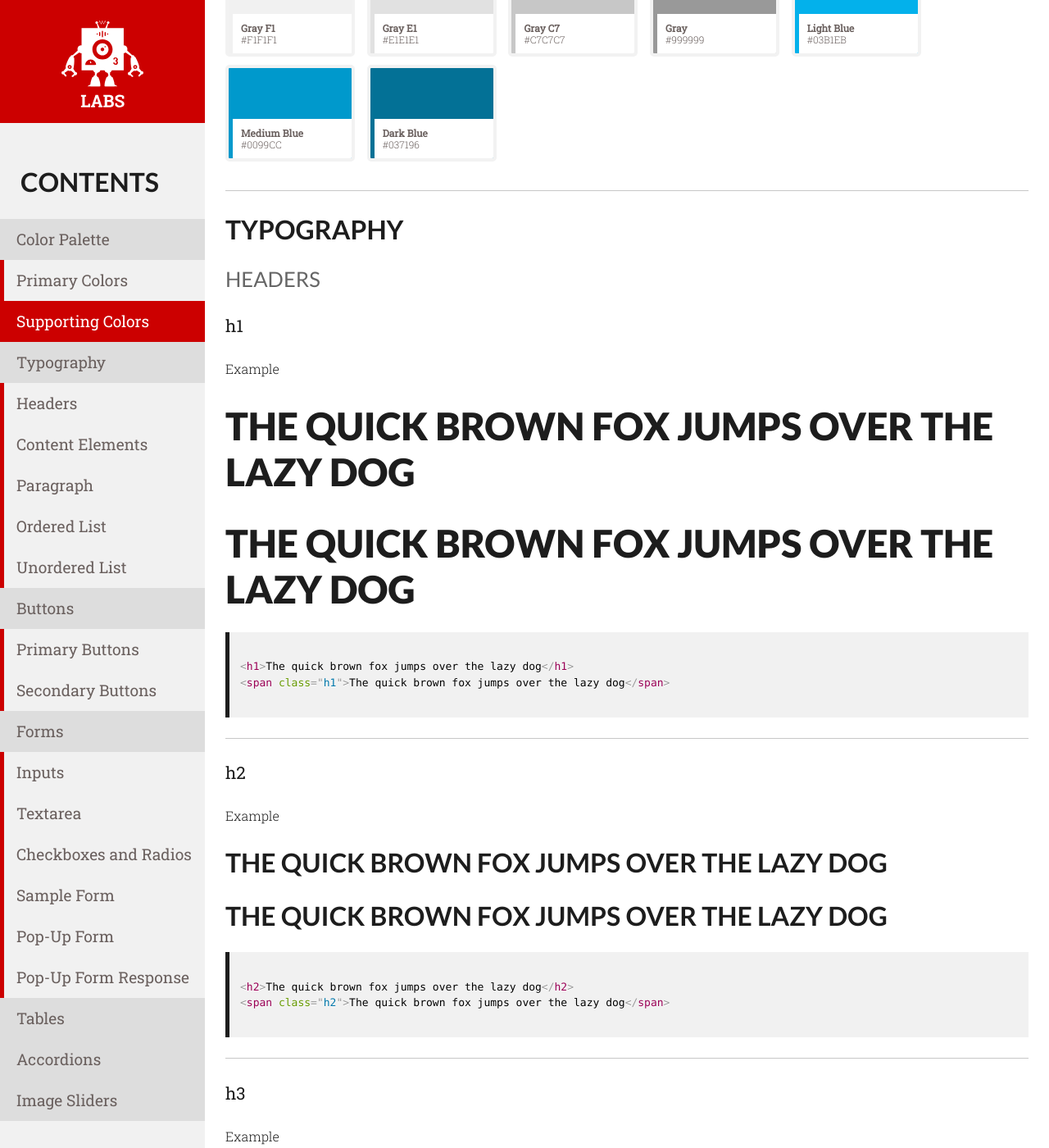
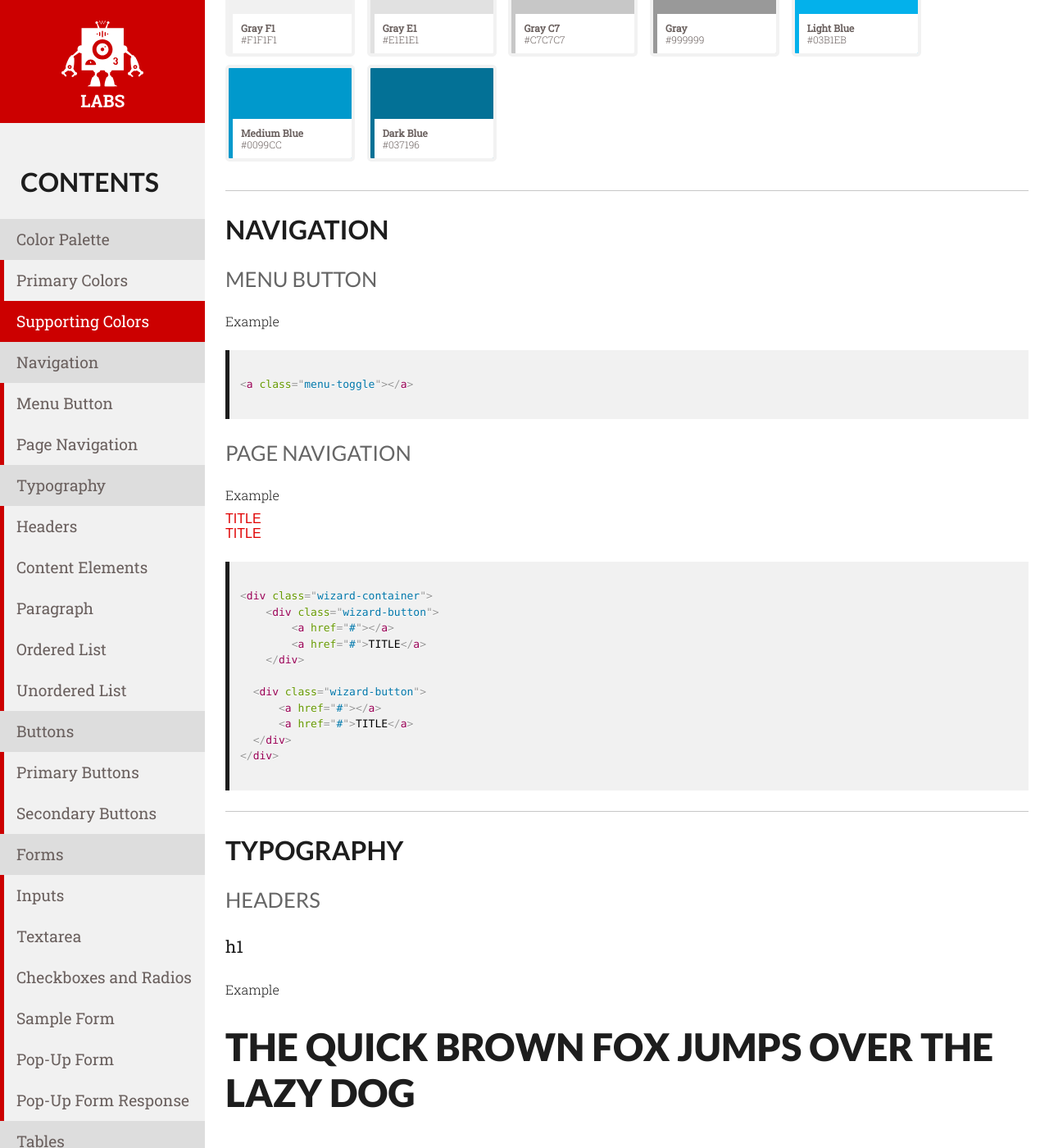
Before and after one commit to o3world/o3world-labs-style-guide, a Jekyll site: the page built from styleguide.html, in a window 1280 px wide and 1400 px high, scrolled down 901 px. Shown: the whole window at 82% size. Built offline with Jekyll 4.4.1, drawn with Linux system fonts in a browser that asks for light colours.

Commit message:
add mobile styles and navigation section

```diff
--- a/_includes/components.html
+++ b/_includes/components.html
@@ -1,4 +1,8 @@
 {% include colors.html %}
+
+<hr />
+
+{% include navigation.html %}
 
 <hr />
 
--- /dev/null
+++ b/_includes/navigation.html
@@ -0,0 +1,29 @@
+<section id="navigation" data-content-region="true">
+    <h2>Navigation</h2>
+
+    <article id="menu-button" data-content-region="true">
+          <h3 class="section-title">Menu Button</h3>
+
+        <div data-xrayhtml>
+            <a class="menu-toggle"></a>
+        </div>
+    </article>
+
+    <article id="page-navigation" data-content-region="true">
+        <h3 class="section-title">Page Navigation</h3>
+
+        <div data-xrayhtml>
+            <div class="wizard-container">
+                <div class="wizard-button">
+                    <a href="#"></a>
+                    <a href="#">TITLE</a>
+              	</div>
+
+              <div class="wizard-button">
+                  <a href="#"></a>
+                  <a href="#">TITLE</a>
+              </div>
+            </div>
+        </div>
+    </article>
+</section>
--- a/_includes/sidebar.html
+++ b/_includes/sidebar.html
@@ -1,3 +1,4 @@
+<a href="#" class="menu-close"></a>
 <div class="fixed-panel">
   	<a href="/" class="logo">
         <img src="../src/svg/o3labs-bot.svg" />
@@ -12,6 +13,12 @@
             			<li><a href="#color-palette-supporting" title="Supporting Color Palette">Supporting Colors</a></li>
           			</ul>
         		</li>
+            <li><a href="#navigation" title="Color Palette">Navigation</a>
+                <ul class="list-unstyled">
+                  <li><a href="#menu-button" title="Headers">Menu Button</a></li>
+                  <li><a href="#page-navigation" title="Headers">Page Navigation</a></li>
+                </ul>
+            </li>
 		        <li><a href="#typography" title="Typography">Typography</a>
 		          	<ul class="list-unstyled">
 			            <li><a href="#typography-headers" title="Headers">Headers</a></li>
--- a/src/js/functionality.js
+++ b/src/js/functionality.js
@@ -24,4 +24,22 @@ jQuery(document).ready(function() {
 
     });
 
+    jQuery('.menu-close').click('click', function(){
+
+        var sidebar = jQuery('.fixed-panel, .menu-close');
+        var mainContent = jQuery('.container-patterns');
+
+        sidebar.animate({ 'left' : '-250px' }, 200);
+        mainContent.css({ 'margin' : '15px 0 0 0' });
+    });
+
+    jQuery('.menu-toggle--inline').click('click', function(){
+
+        var sidebar = jQuery('.fixed-panel, .menu-close');
+        var mainContent = jQuery('.container-patterns');
+
+        sidebar.animate({ 'left' : '0' }, 200);
+        mainContent.css({ 'margin' : '15px 0 0 250px' });
+    });
+
 });
--- a/src/styles/scss/_styles.scss
+++ b/src/styles/scss/_styles.scss
@@ -8,11 +8,13 @@
 
 //Partials
 @import 'partials/base';
+@import 'partials/navigation';
 @import 'partials/typography';
 @import 'partials/buttons';
 @import 'partials/tables';
 @import 'partials/forms';
 @import 'partials/accordions';
+@import 'partials/topnav';
 
 //Styleguide
 @import 'styleguide/styleguide';
--- a/styleguide.html
+++ b/styleguide.html
@@ -1,6 +1,10 @@
 ---
 layout: default
 ---
+
+<div class="sidebar-container">
+    {% include sidebar.html %}
+</div>
 
 <div class="container-patterns">
     <header>
@@ -13,4 +17,4 @@ layout: default
     </main>
 </div>
 
-{% include sidebar.html %}
+{% include top-nav.html %}
```
Also changed, not shown: _includes/topnav.html (added, +7 -0 lines), src/styles/scss/partials/_navigation.scss (added, +107 -0 lines), src/styles/scss/partials/_topnav.scss (added, +29 -0 lines), src/styles/scss/styleguide/_base.scss (+28 -1 lines), src/images/arrow.png (added), src/svg/menu-icon-white.svg (added), src/svg/menu-icon.svg (added).
